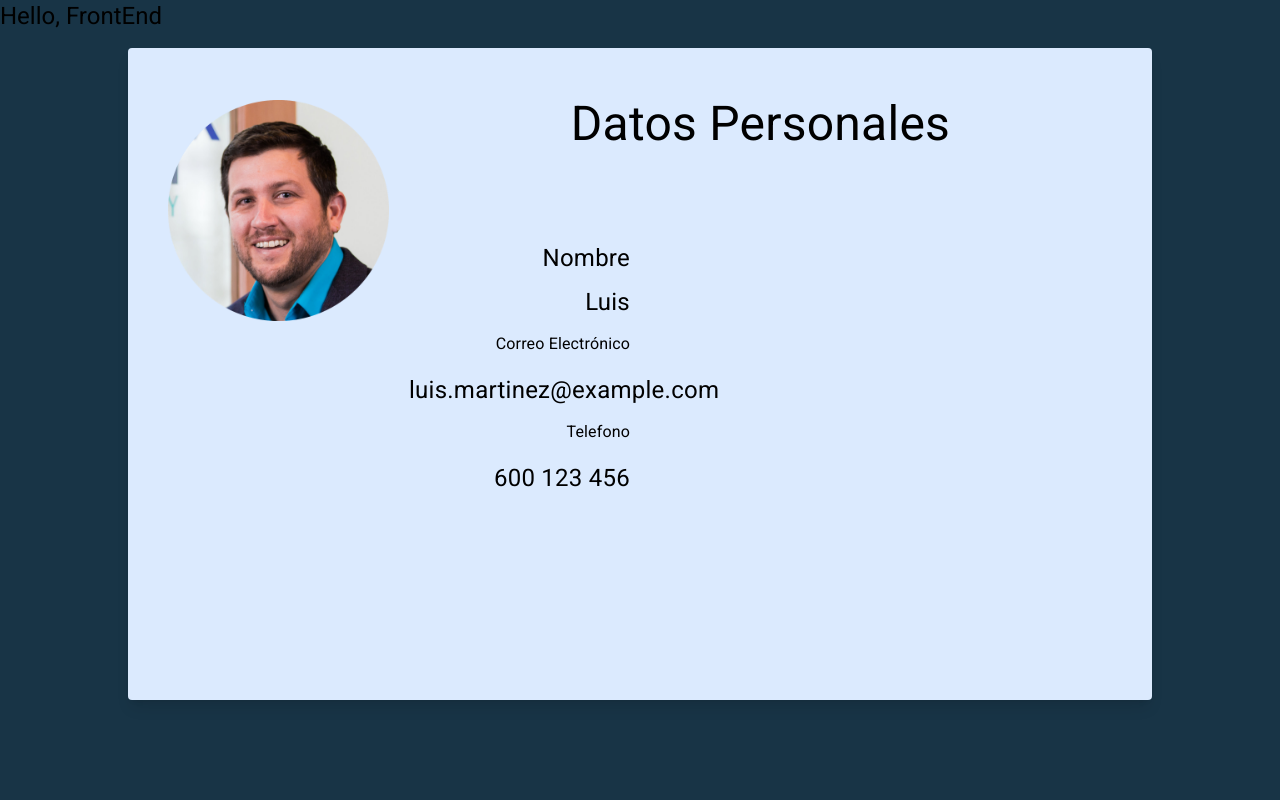
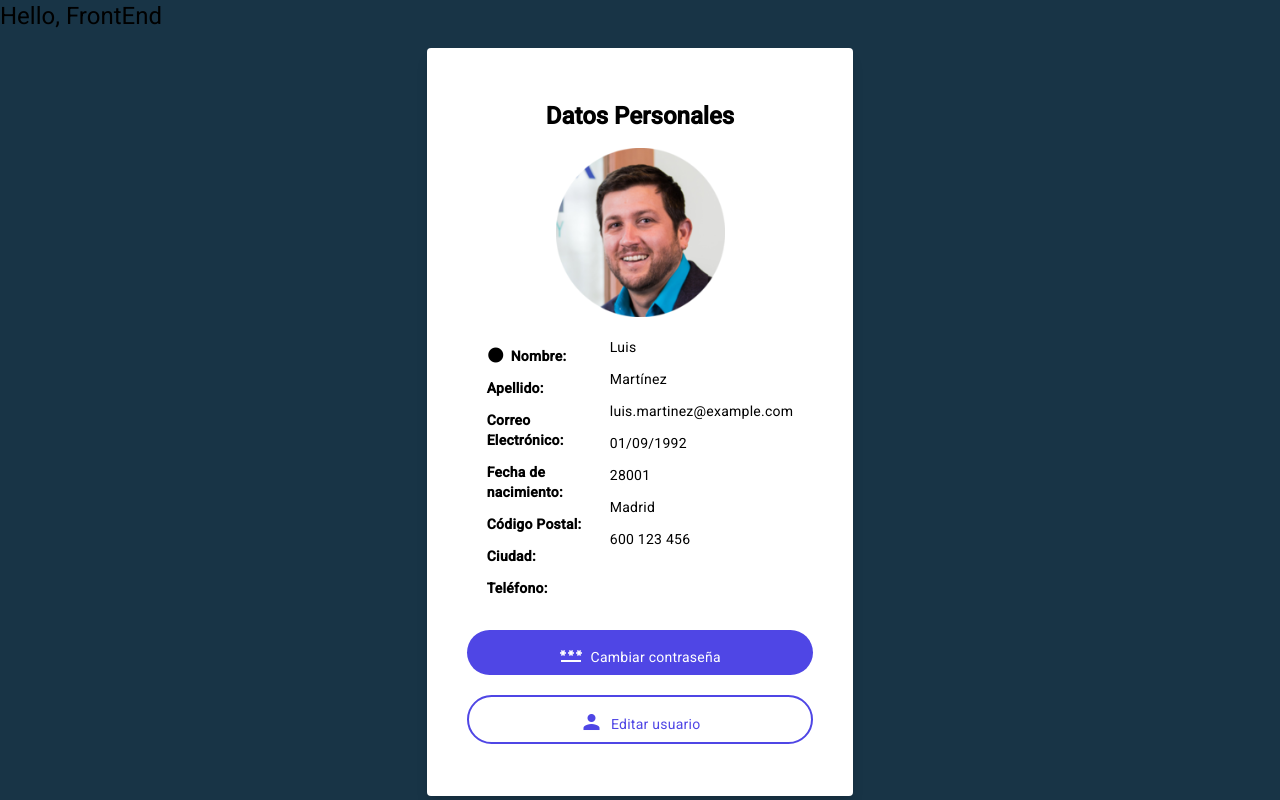
Before and after one commit to eldavid1996/FCT_Limpieza, an Angular app in the folder FrontEnd/: page /empleado in a window 1280 px wide. Built offline with nearby package versions, Linux system fonts and the light colour scheme.

Commit message:
user-profile style settle
new icons, style added

```diff
--- a/FrontEnd/src/app/components/user-profile/user-profile.component.css
+++ b/FrontEnd/src/app/components/user-profile/user-profile.component.css
@@ -0,0 +1,15 @@
+.imagen{
+    object-fit: contain;
+    width: 169px;
+
+}
+.position{
+    position: relative;
+    top:5px;
+}
+.profile-icons{
+    font-size: 18px;
+    position: relative;
+    top: 9px;
+
+}
--- a/FrontEnd/src/app/components/user-profile/user-profile.component.html
+++ b/FrontEnd/src/app/components/user-profile/user-profile.component.html
@@ -1,32 +1,78 @@
 <section>
-    <div class="sm:w-full lg:w-4/5 mx-auto rounded overflow-hidden shadow-lg py-3 bg-blue-100 ">
-        <div class="grid grid-cols-4  grid-rows-4 gap-5 text-center p-10">
-            <div class="row-span-2">
-                <img src="assets/source/prueba1.png" alt="" >
-            </div>
-            <div class="row-span-1 col-span-3 flex-column gap-5">
-                <div class="text-5xl text-center">Datos Personales</div>
-            </div>
-            <div class="row-span-2 col-span-1 text-2xl text-right" >
-                <div>
-                    <mat-label>
-                        <p>Nombre</p>
-                    </mat-label>
-                    <p>{{ userData.name }}</p>
-                </div>
-                <div>
-                    <h3>Correo Electrónico</h3>
-                    <p>{{ userData.email }}</p>
-                </div>
-                <div>
-                    <h3>Telefono</h3>
-                    <p>{{ userData.phone }}</p>
-                </div>
+    <div class="sm:w-full lg:w-1/3 mx-auto rounded overflow-hidden shadow-lg py-3 bg-white">
+      <div class="grid flex gap-5 text-center p-10">
+        <div class="w-full">
+          <h1><strong>Datos Personales</strong></h1>
+          <img src="assets/source/prueba1.png" alt="" class="imagen mx-auto" />
+        </div>
+        <div class="flex gap-3 px-5">
+          <div class="text-left flex-column flex-1 gap-10">
+
+            <div>
+              <p><mat-icon class="profile-icons">lens</mat-icon><strong>Nombre:</strong></p>
             </div>
 
-        </div>
+            <div>
+              <p><strong>Apellido:</strong></p>
+            </div>
+
+            <div>
+              <p><strong>Correo Electrónico:</strong></p>
+            </div>
+
+            <div>
+              <p><strong>Fecha de nacimiento:</strong></p>
+            </div>
+
+            <div>
+                <p><strong>Código Postal:</strong></p>
+            </div>
+
+            <div>
+                <p><strong>Ciudad:</strong></p>
+            </div>
+
+            <div>
+                <p><strong>Teléfono:</strong></p>
+            </div>
 
 
+          </div>
+          <div class="text-left flex-column gap-10">
+              <div>
+                <p>{{ userData.name }}</p>
+              </div>
+              <div>
+                <p>{{ userData.surname }}</p>
+              </div>
+              <div>
+                <p>{{ userData.email }}</p>
+              </div>
+              <div>
+                <p> {{ userData.birthDate | date : "dd/MM/YYYY" }}</p>
+              </div>
+              <div>
+                <p>{{ userData.pc }}</p>
+              </div>
+              <div>
+                <p>{{ userData.city }}</p>
+              </div>
+              <div>
+                <p>{{ userData.phone }}</p>
+              </div>
+
+          </div>
+        </div>
+        <div>
+          <button class="rounded-full p-2 w-full bg-indigo-600 text-white">
+            <mat-icon class="position">password</mat-icon>&nbsp; Cambiar contraseña
+          </button>
+        </div>
+        <div>
+          <button class="rounded-full p-2 w-full border-2 border-indigo-600 text-indigo-600 hover:bg-indigo-600 hover:text-white">
+            <mat-icon class="position">person</mat-icon>&nbsp; Editar usuario
+          </button>
+        </div>
+      </div>
     </div>
-
-</section>
+  </section>
--- a/FrontEnd/src/app/components/user-table/user.model.ts
+++ b/FrontEnd/src/app/components/user-table/user.model.ts
@@ -2,9 +2,11 @@ export interface User{
   id: string | null;
   name:string;
   surname:string;
+  password:string;
   email: string;
   phone: string;
   birthDate: Date;
   pc:string;
   city:string;
+  token:string;
 }
--- a/FrontEnd/src/app/services/user.service.ts
+++ b/FrontEnd/src/app/services/user.service.ts
@@ -3,44 +3,52 @@ import { User } from "../components/user-table/user.model";
 export class UserService{
   private userList: User[] = [
     {
-      id: "1",
-      birthDate: new Date("1990-05-15"),
-      name: "Luis",
-      surname: "Martínez",
-      email: "luis.martinez@example.com",
-      phone: "600 123 456",
-      pc: "28001",
-      city: "Madrid"
+      "id": "1",
+      "name": "Luis",
+      "surname": "Martínez",
+      "password": "contraseña1",  // Ejemplo de contraseña
+      "email": "luis.martinez@example.com",
+      "phone": "600 123 456",
+      "birthDate":  new Date("09-01-1992"),
+      "pc": "28001",
+      "city": "Madrid",
+      "token": "token1"  // Ejemplo de token
     },
     {
-      id: "2",
-      birthDate: new Date("1985-08-20"),
-      name: "Ana",
-      surname: "González",
-      email: "ana.gonzalez@example.com",
-      phone: "600 987 654",
-      pc: "08001",
-      city: "Barcelona"
+      "id": "2",
+      "name": "Ana",
+      "surname": "González",
+      "password": "contraseña2",  // Ejemplo de contraseña
+      "email": "ana.gonzalez@example.com",
+      "phone": "600 987 654",
+      "birthDate":  new Date("06-02-1998"),
+      "pc": "08001",
+      "city": "Barcelona",
+      "token": "token2"  // Ejemplo de token
     },
     {
-      id: "3",
-      birthDate: new Date("1993-03-10"),
-      name: "Carlos",
-      surname: "Pérez",
-      email: "carlos.perez@example.com",
-      phone: "600 111 222",
-      pc: "41001",
-      city: "Sevilla"
+      "id": "3",
+      "name": "Carlos",
+      "surname": "Pérez",
+      "password": "contraseña3",  // Ejemplo de contraseña
+      "email": "carlos.perez@example.com",
+      "phone": "600 111 222",
+      "birthDate": new Date("06-02-1992"),
+      "pc": "41001",
+      "city": "Sevilla",
+      "token": "token3"  // Ejemplo de token
     },
     {
-      id: "4",
-      birthDate: new Date("1988-11-25"),
-      name: "Elena",
-      surname: "Rodríguez",
-      email: "elena.rodriguez@example.com",
-      phone: "600 333 444",
-      pc: "46001",
-      city: "Valencia"
+      "id": "4",
+      "name": "Elena",
+      "surname": "Rodríguez",
+      "password": "contraseña4",  // Ejemplo de contraseña
+      "email": "elena.rodriguez@example.com",
+      "phone": "600 333 444",
+      "birthDate":  new Date("06-02-1995"),
+      "pc": "46001",
+      "city": "Valencia",
+      "token": "token4"  // Ejemplo de token
     }
   ];
 
```
Also changed, not shown: FrontEnd/src/assets/source/prueba1.png.
